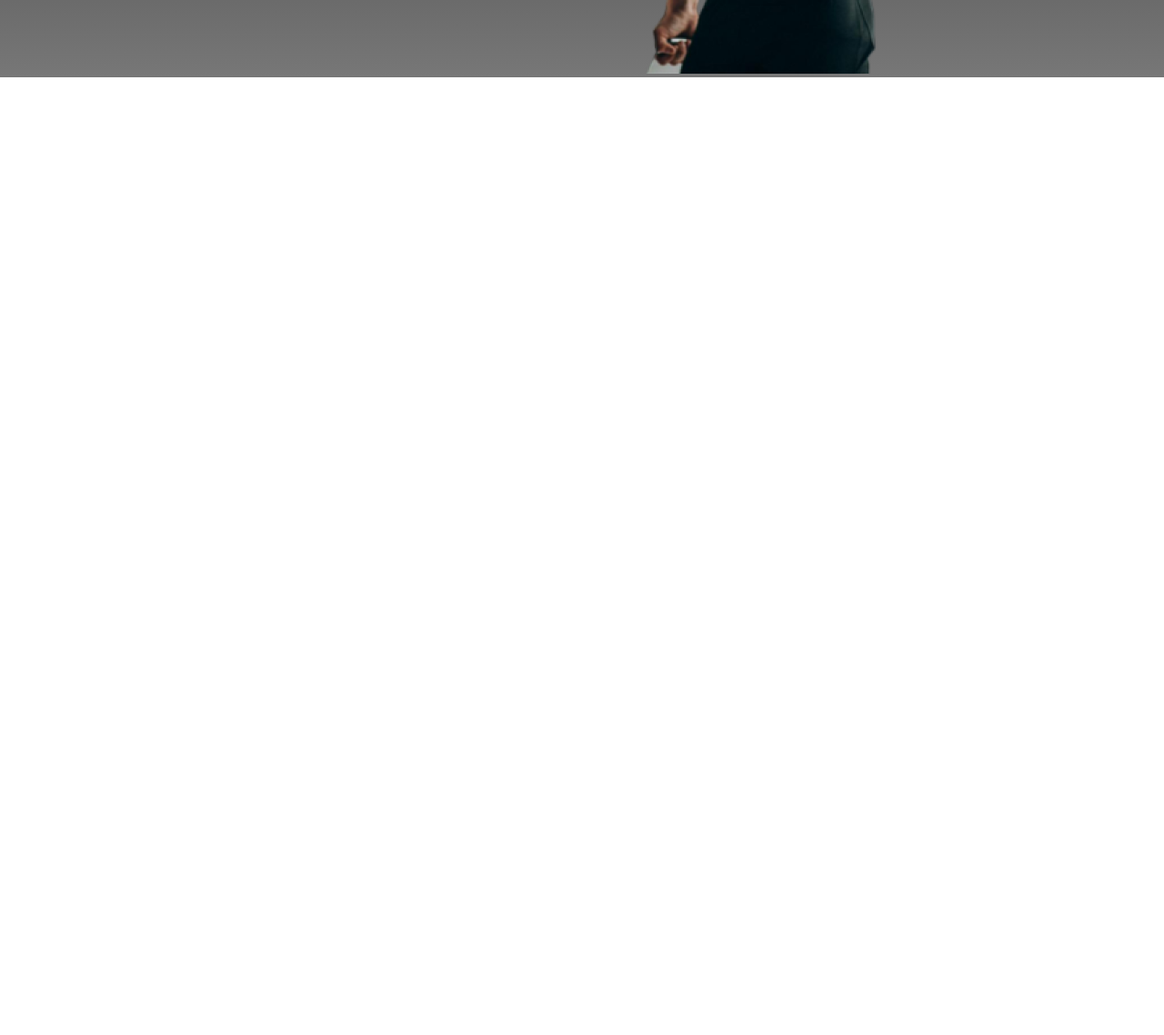
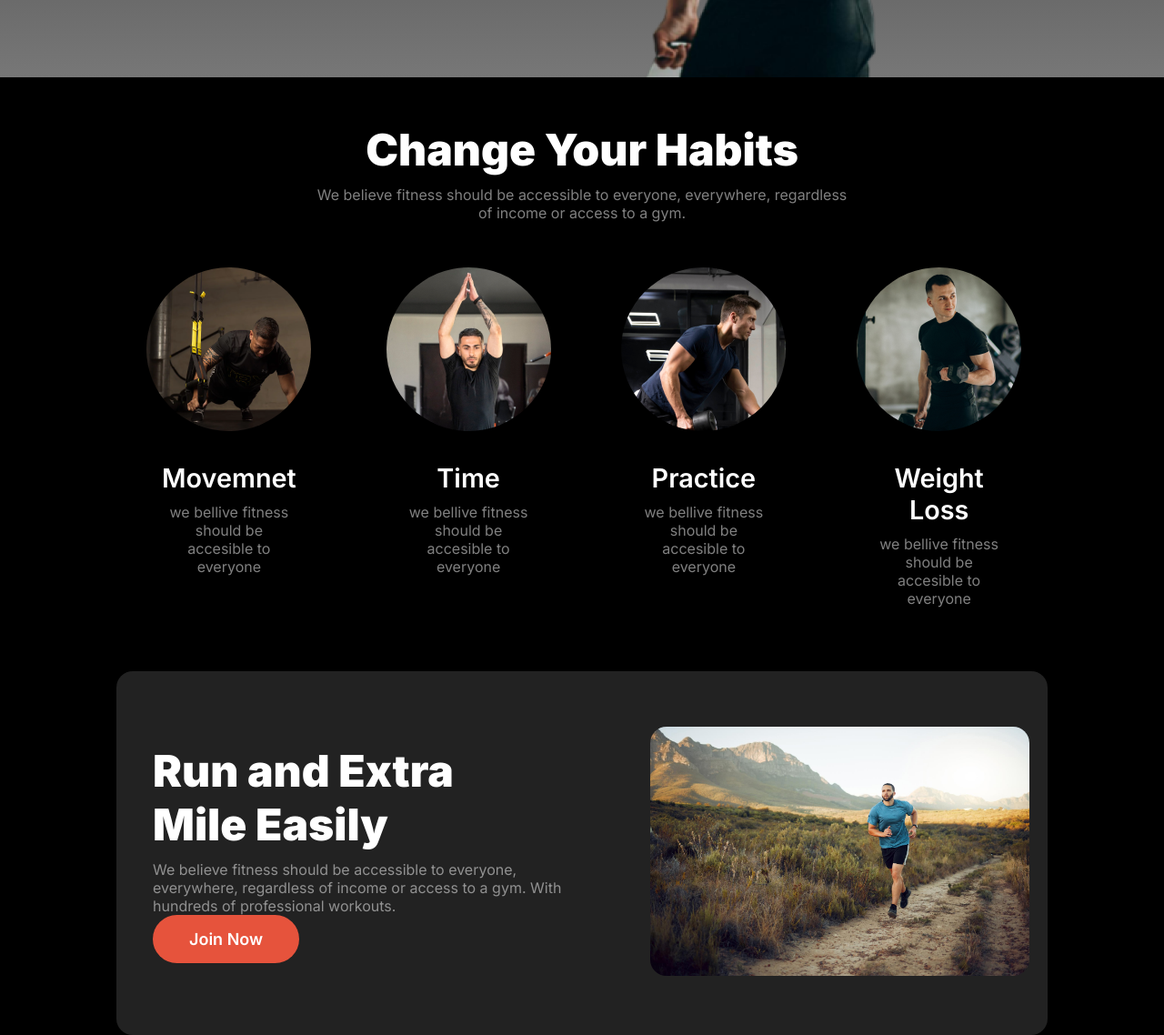
Before and after one commit to Jubair234/p-hero-A02, a plain HTML site: page index.html in a window 1280 px wide. Shown: the part 633-1771 px from the top of the page at 91% size. Before the commit the page ends 800 px from the top, so only its background shows below. Drawn offline with Linux system fonts and the light colour scheme.

Commit message:
Habit and run extra mile page complete

```diff
--- a/index.html
+++ b/index.html
@@ -72,6 +72,79 @@
     </header>
 
     <main>
+        <!-- habit section -->
+        <section class="habits">
+            <div class="habit-container common-width">
+                <div class="habit-content">
+                <h2 class="section-title">Change Your Habits</h2>
+                <p class="text-light">We believe fitness should be accessible to everyone, everywhere, regardless of income or access to a gym.</p>
+
+                </div>
+
+                <div class="habits-card-container">
+                    <div class="habit-card">
+                        <div class="imgbox">
+                            <img src="images/image 3.png" alt="">
+                        </div>
+                        <div class="card-text">
+                            <h3 class="text-color">Movemnet</h3>
+                            <p class="text-light">we bellive fitness should be accesible to everyone</p>
+                        </div>
+                    </div>
+                    <div class="habit-card">
+                        <div class="imgbox">
+                            <img src="images/image 2.png" alt="">
+                        </div>
+                        <div class="card-text">
+                            <h3 class="text-color">Time</h3>
+                            <p class="text-light">we bellive fitness should be accesible to everyone</p>
+                        </div>
+                    </div>
+                    <div class="habit-card">
+                        <div class="imgbox">
+                            <img src="images/image 4.png" alt="">
+                        </div>
+                        <div class="card-text">
+                            <h3 class="text-color">Practice</h3>
+                            <p class="text-light"> we bellive fitness should be accesible to everyone</p>
+                        </div>
+                    </div>
+                    <div class="habit-card">
+                        <div class="imgbox">
+                            <img src="images/image 5.png" alt="">
+                        </div>
+                        <div class="card-text">
+                            <h3 class="text-color">Weight Loss</h3>
+                            <p class="text-light">we bellive fitness should be accesible to everyone</p>
+                        </div>
+                    </div>
+
+                </div>
+
+
+            </div>
+
+        </section>
+        <!-- run extra mile page  -->
+        <section class="run-mile">
+            <div class="run-container display-flex common-width">
+                <div class="run-content">
+                    <h2 class="section-title">Run and Extra <br> Mile Easily</h2>
+                    <p class="text-light">
+                        We believe fitness should be accessible to everyone, everywhere, regardless of income or access to a gym. With hundreds of professional workouts.
+                    </p>
+                    <button class="btn-primary">Join Now</button>
+                </div>
+                <div class="run-img">
+                    <img src="images/run.jpg" alt="">
+                </div>
+            </div>
+
+
+
+
+
+        </section>
 
 
     </main>
--- a/styles/style.css
+++ b/styles/style.css
@@ -17,6 +17,10 @@
     width: 80%;
     margin: 0 auto;
 }
+main>section{
+    padding-top:50px ;
+}
+
 .display-flex{
     display: flex;
 }
@@ -40,6 +44,15 @@
     color: rgb(255, 255, 255);
     font-size: 18px;
     font-weight: 600;
+
+}
+.section-title{
+color: rgb(255, 255, 255);
+font-family: Inter;
+font-size: 48px;
+font-weight: 900;
+margin-bottom: 10px;
+
 
 }
 
@@ -83,6 +96,11 @@
 }
 .menu{
     display: none;
+}
+
+.habits,.run-mile{
+    width: 100%;
+    background: #000;
 }
 
 
@@ -134,6 +152,7 @@ button{
 .banner-imgage{
     position: relative;
     left: -100px;
+    bottom: -4px;
 }
 /* Floting boxs  */
 .float{
@@ -185,9 +204,76 @@ text-align: left;
 
 
 
+/* habits styles here  */
 
 
 
+.habit-content{
+    max-width: 600px;
+    margin: 0 auto;
+    text-align: center;
+}
+
+.habits-card-container{
+    margin-top: 50px;
+    display: grid;
+    grid-template-columns: repeat(4, 1fr);
+    gap: 20px;
+
+}
+
+.habit-card {
+    display: flex;
+    flex-direction: column;
+    align-items: center;
+    gap: 10px;
+}
+.habit-card .imgbox{
+    max-width: 200px;
+    max-width: 200px;
+    border-radius: 50%;
+
+}
+.imgbox img{
+    width: 100%;
+    border-radius: 50%;
+
+}
+
+.card-text{
+    text-align: center;
+    padding: 20px 50px;
+}
+.card-text h3{
+    font-size: 1.8rem;
+    font-weight: 600;
+    margin-bottom: 10px;
+}
+
+
+/* run extra mile style  */
+.run-container{
+    align-items: center;
+    height: 400px;
+    padding: 20px;
+    justify-content: space-between;
+    gap: 0 50px;
+    border-radius: 18px;
+    background: rgb(34, 34, 34);
+}
+.run-content{
+    padding: 20px;
+}
+.run-img{
+    width: 100%;
+    height : auto;
+    border-radius: 18px;
+}
+.run-img img{
+    width: 100%;
+    height: auto;
+    border-radius: 18px;
+}
 
 /* media query Styles   */
 
@@ -203,8 +289,12 @@ text-align: left;
         display: block;
     }
 
-    .banner{
+    .banner , .run-container{
         flex-direction: column;
+    }
+
+    .run-container{
+        height: auto;
     }
 
     .banner-title{
@@ -212,7 +302,8 @@ text-align: left;
     }
 
     .btn-primary,.btn-secondary{
-        padding: 10px 18px;
+        padding: 10px 14px;
+        gap: 0 20px;
     }
 
     .banner-imgage{
@@ -234,5 +325,14 @@ text-align: left;
     }
 
 
+    /* habits media style here  */
+    .section-title{
+        font-size: 2rem;
+    }
+
+    .habits-card-container{
+        grid-template-columns: repeat(1, 1fr);
+    }
+
 
 }
```
